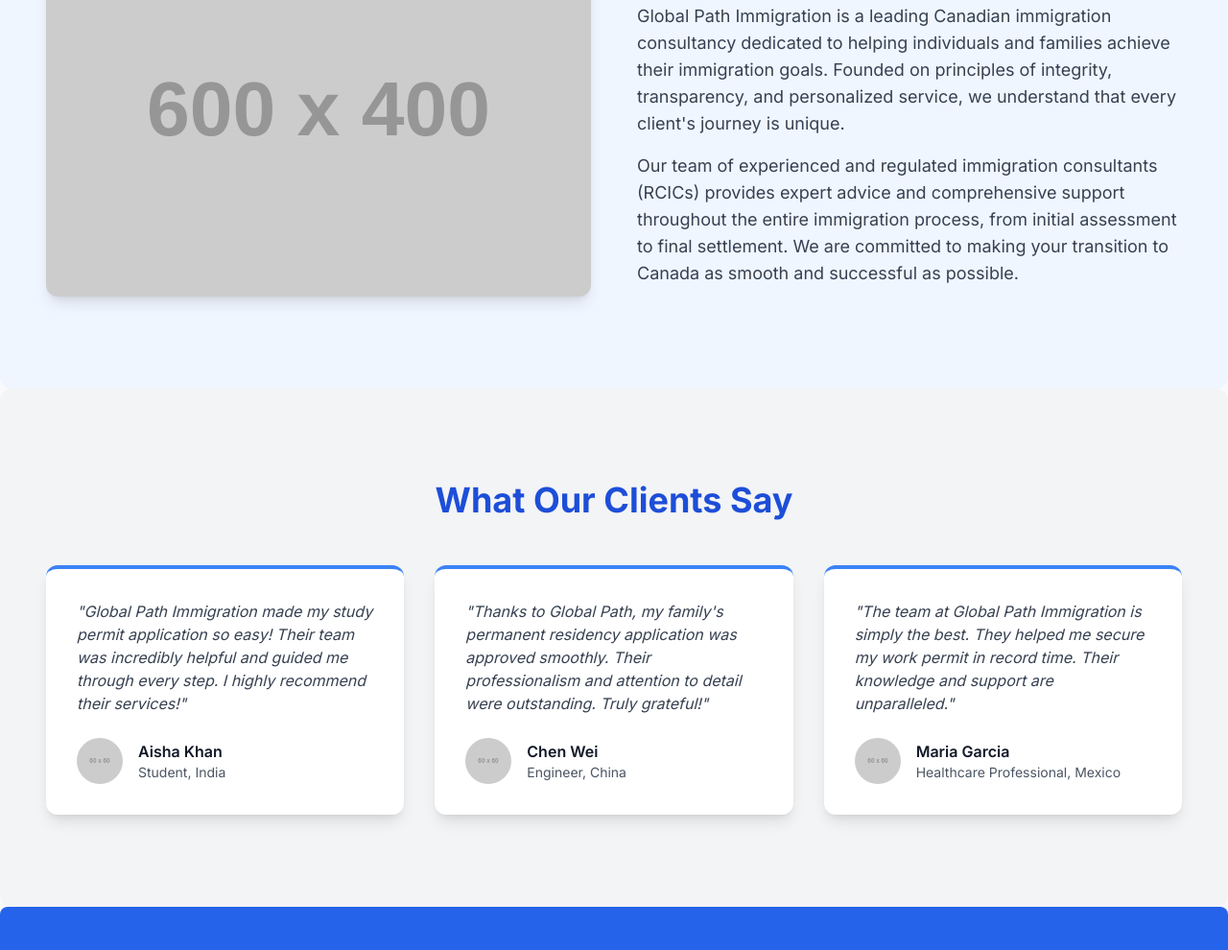
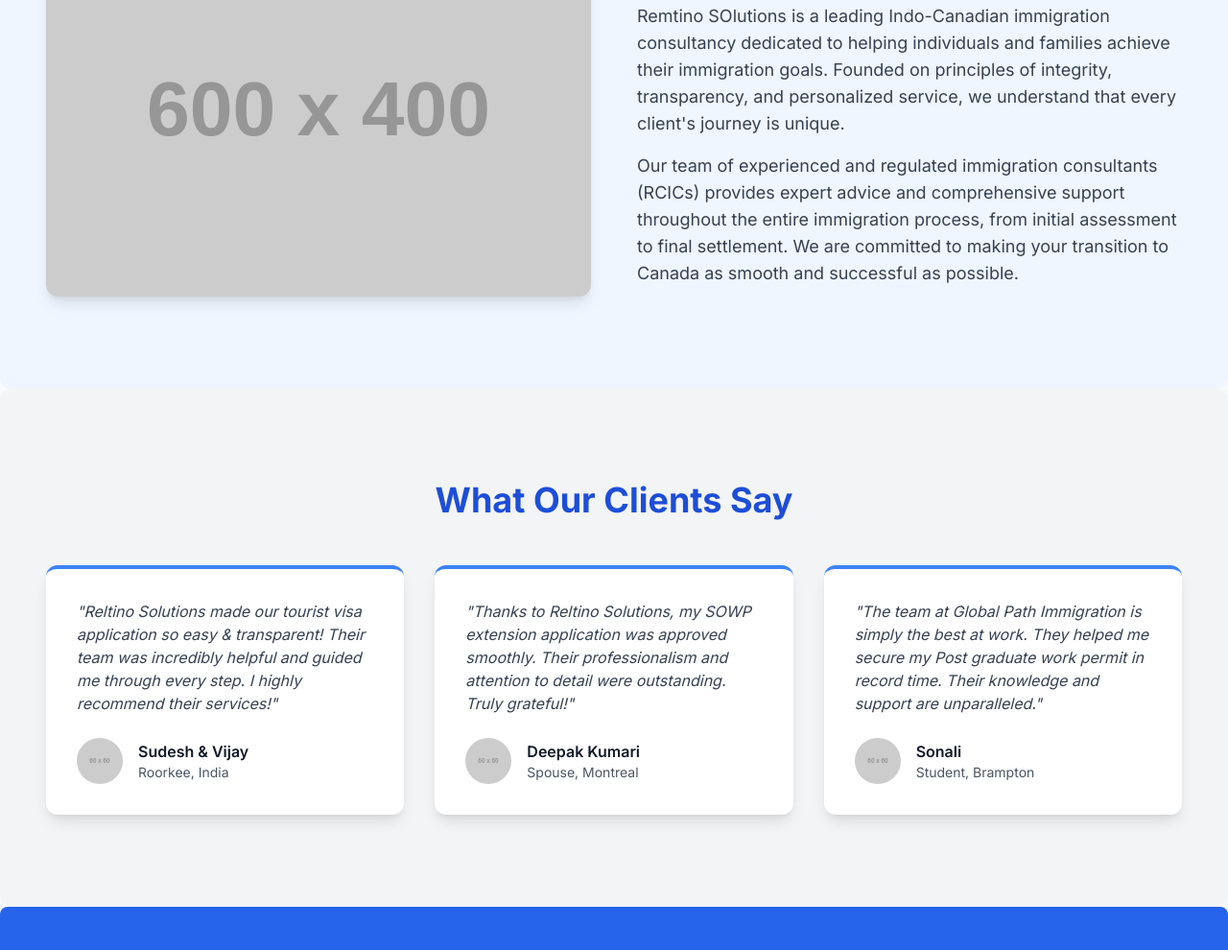
Before and after one commit to Reltinosolutions/reltino-website, a plain HTML site: page index.html in a window 1280 px wide. Shown: the part 1564-2554 px from the top of the page at 96% size. Drawn offline with nearby package versions, Linux system fonts and the light colour scheme; placeholder pictures from the web are drawn by us.

Commit message:
Update service descriptions and testimonials in index.html for clarity and branding

```diff
--- a/index.html
+++ b/index.html
@@ -105,7 +105,7 @@
                         <i class="fas fa-users"></i>
                     </div>
                     <h3 class="text-xl font-semibold text-gray-900 mb-4 text-center">Family Sponsorship</h3>
-                    <p class="text-gray-600 text-center">Reuniting families by facilitating sponsorship applications for spouses, children, and parents.</p>
+                    <p class="text-gray-600 text-center">Reunion with families by facilitating sponsorship applications for spouses, children, and parents.</p>
                 </div>
                 <!-- Service Card 5 -->
                 <div class="bg-white p-8 rounded-xl shadow-lg hover:shadow-xl transition duration-300 transform hover:-translate-y-2">
@@ -113,7 +113,7 @@
                         <i class="fas fa-plane-departure"></i>
                     </div>
                     <h3 class="text-xl font-semibold text-gray-900 mb-4 text-center">Express Entry</h3>
-                    <p class="text-gray-600 text-center">Assisting with comprehensive profiles and applications for Canada's Express Entry system.</p>
+                    <p class="text-gray-600 text-center">We can assist with comprehensive profiles and applications for CEC system.</p>
                 </div>
                 <!-- Service Card 6 -->
                 <div class="bg-white p-8 rounded-xl shadow-lg hover:shadow-xl transition duration-300 transform hover:-translate-y-2">
@@ -121,7 +121,7 @@
                         <i class="fas fa-gavel"></i>
                     </div>
                     <h3 class="text-xl font-semibold text-gray-900 mb-4 text-center">Refugee & Asylum</h3>
-                    <p class="text-gray-600 text-center">Providing compassionate support and legal guidance for refugee and asylum claims.</p>
+                    <p class="text-gray-600 text-center">Providing excellent support and legal guidance for refugee and asylum claims.</p>
                 </div>
             </div>
         </div>
@@ -136,7 +136,7 @@
             <div class="lg:w-1/2 text-center lg:text-left">
                 <h2 class="text-3xl md:text-4xl font-bold text-blue-700 mb-6">About Global Path Immigration</h2>
                 <p class="text-lg text-gray-700 mb-4">
-                    Global Path Immigration is a leading Canadian immigration consultancy dedicated to helping individuals and families achieve their immigration goals. Founded on principles of integrity, transparency, and personalized service, we understand that every client's journey is unique.
+                    Remtino SOlutions is a leading Indo-Canadian immigration consultancy dedicated to helping individuals and families achieve their immigration goals. Founded on principles of integrity, transparency, and personalized service, we understand that every client's journey is unique.
                 </p>
                 <p class="text-lg text-gray-700">
                     Our team of experienced and regulated immigration consultants (RCICs) provides expert advice and comprehensive support throughout the entire immigration process, from initial assessment to final settlement. We are committed to making your transition to Canada as smooth and successful as possible.
@@ -152,34 +152,34 @@
             <div class="grid grid-cols-1 md:grid-cols-2 lg:grid-cols-3 gap-8">
                 <!-- Testimonial Card 1 -->
                 <div class="bg-white p-8 rounded-xl shadow-lg border-t-4 border-blue-500">
-                    <p class="text-gray-700 italic mb-6">"Global Path Immigration made my study permit application so easy! Their team was incredibly helpful and guided me through every step. I highly recommend their services!"</p>
+                    <p class="text-gray-700 italic mb-6">"Reltino Solutions made our tourist visa application so easy & transparent! Their team was incredibly helpful and guided me through every step. I highly recommend their services!"</p>
                     <div class="flex items-center">
                         <img src="https://placehold.co/60x60/FFD700/000000?text=Client+1" alt="Client 1" class="w-12 h-12 rounded-full mr-4">
                         <div>
-                            <p class="font-semibold text-gray-900">Aisha Khan</p>
-                            <p class="text-sm text-gray-600">Student, India</p>
+                            <p class="font-semibold text-gray-900">Sudesh & Vijay</p>
+                            <p class="text-sm text-gray-600">Roorkee, India</p>
                         </div>
                     </div>
                 </div>
                 <!-- Testimonial Card 2 -->
                 <div class="bg-white p-8 rounded-xl shadow-lg border-t-4 border-blue-500">
-                    <p class="text-gray-700 italic mb-6">"Thanks to Global Path, my family's permanent residency application was approved smoothly. Their professionalism and attention to detail were outstanding. Truly grateful!"</p>
+                    <p class="text-gray-700 italic mb-6">"Thanks to Reltino Solutions, my SOWP extension application was approved smoothly. Their professionalism and attention to detail were outstanding. Truly grateful!"</p>
                     <div class="flex items-center">
                         <img src="https://placehold.co/60x60/C0C0C0/000000?text=Client+2" alt="Client 2" class="w-12 h-12 rounded-full mr-4">
                         <div>
-                            <p class="font-semibold text-gray-900">Chen Wei</p>
-                            <p class="text-sm text-gray-600">Engineer, China</p>
+                            <p class="font-semibold text-gray-900">Deepak Kumari</p>
+                            <p class="text-sm text-gray-600">Spouse, Montreal</p>
                         </div>
                     </div>
                 </div>
                 <!-- Testimonial Card 3 -->
                 <div class="bg-white p-8 rounded-xl shadow-lg border-t-4 border-blue-500">
-                    <p class="text-gray-700 italic mb-6">"The team at Global Path Immigration is simply the best. They helped me secure my work permit in record time. Their knowledge and support are unparalleled."</p>
+                    <p class="text-gray-700 italic mb-6">"The team at Global Path Immigration is simply the best at work. They helped me secure my Post graduate work permit in record time. Their knowledge and support are unparalleled."</p>
                     <div class="flex items-center">
                         <img src="https://placehold.co/60x60/87CEEB/000000?text=Client+3" alt="Client 3" class="w-12 h-12 rounded-full mr-4">
                         <div>
-                            <p class="font-semibold text-gray-900">Maria Garcia</p>
-                            <p class="text-sm text-gray-600">Healthcare Professional, Mexico</p>
+                            <p class="font-semibold text-gray-900">Sonali</p>
+                            <p class="text-sm text-gray-600">Student, Brampton</p>
                         </div>
                     </div>
                 </div>
```
